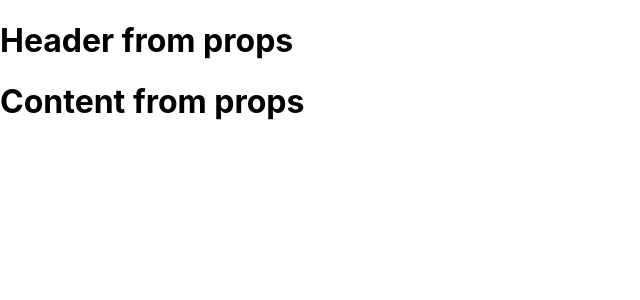
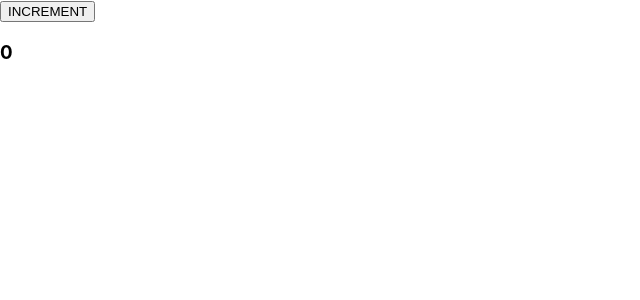
Before and after one commit to namtrieutien/SmartDev_Training, a React (Create React App) app in the folder ReactJs/my-app/: page / in a window 1280 px wide. Shown: the top 300 px of the page, without its empty margins (0-640 px from the left). Built offline with nearby package versions, Linux system fonts and the light colour scheme.

Commit message:
- illustrate ComponentCircle

```diff
--- /dev/null
+++ b/ReactJs/my-app/src/ComponentCircle.js
@@ -0,0 +1,54 @@
+import React from 'react';
+
+class ComponentCircle extends React.Component {
+   constructor(props) {
+      super(props);
+
+      this.state = {
+         data: 0
+      }
+      this.setNewNumber = this.setNewNumber.bind(this)
+   };
+   setNewNumber() {
+      this.setState({data: this.state.data + 1})
+   }
+   render() {
+      return (
+         <div>
+            <button onClick = {this.setNewNumber}>INCREMENT</button>
+            <Content myNumber = {this.state.data}></Content>
+         </div>
+      );
+   }
+}
+class Content extends React.Component {
+   componentWillMount() {
+      console.log('Component WILL MOUNT!')
+   }
+   componentDidMount() {
+      console.log('Component DID MOUNT!')
+   }
+   componentWillReceiveProps(newProps) {
+      console.log('Component WILL RECIEVE PROPS!')
+   }
+   shouldComponentUpdate(newProps, newState) {
+      return true;
+   }
+   componentWillUpdate(nextProps, nextState) {
+      console.log('Component WILL UPDATE!');
+   }
+   componentDidUpdate(prevProps, prevState) {
+      console.log('Component DID UPDATE!')
+   }
+   componentWillUnmount() {
+      console.log('Component WILL UNMOUNT!')
+   }
+   render() {
+      return (
+         <div>
+            <h3>{this.props.myNumber}</h3>
+         </div>
+      );
+   }
+}
+export default ComponentCircle;
--- a/ReactJs/my-app/src/index.js
+++ b/ReactJs/my-app/src/index.js
@@ -5,16 +5,20 @@
 //import Stateless from './Stateless';
 //import Statefull from './Statefull';
 //import State from './State';
-import StateProps from './StateProps';
+//import StateProps from './StateProps';
+import ComponentCircle from './ComponentCircle';
 
 import reportWebVitals from './reportWebVitals';
 
 ReactDOM.render(
   <React.StrictMode>
-   <StateProps />
+   <ComponentCircle />
   </React.StrictMode>,
   document.getElementById('root')
 );
+
+setTimeout(() => {
+  ReactDOM.unmountComponentAtNode(document.getElementById('root'));}, 10000);
 
 // If you want to start measuring performance in your app, pass a function
 // to log results (for example: reportWebVitals(console.log))
```
